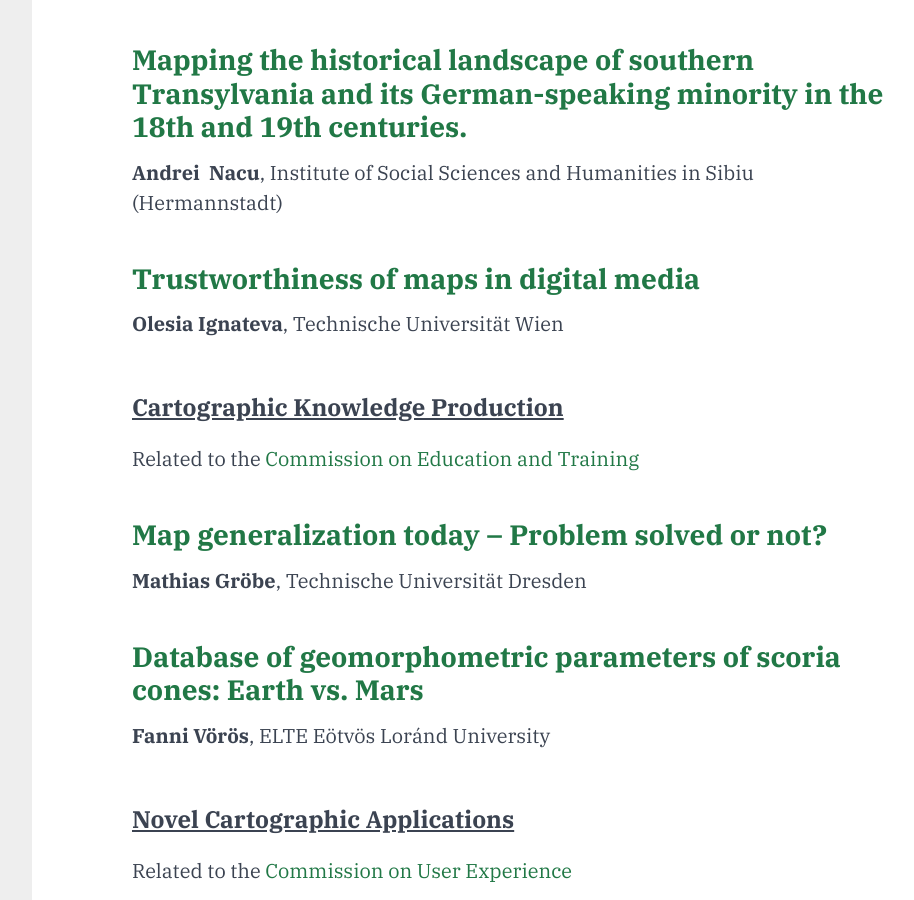
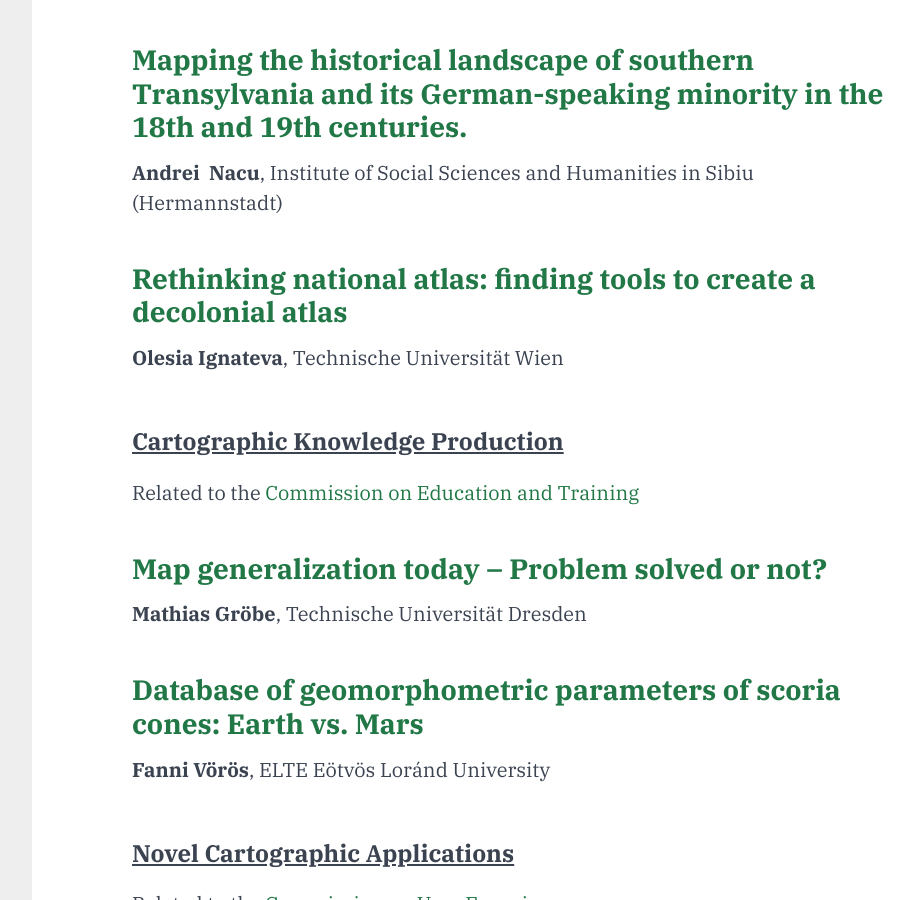
Before and after one commit to sebastian-meier/dgfk-kommission-forschung, a Jekyll site: the page built from en/events/eurocarto2022.md, in a window 1280 px wide and 900 px high, scrolled down 1169 px. Shown: the whole window, without its empty margins (288-1202 px from the left). Built offline with Jekyll 4.4.1, drawn with Linux system fonts in a browser that asks for light colours.

Commit message:
title update

```diff
--- a/en/events/eurocarto2022.md
+++ b/en/events/eurocarto2022.md
@@ -45,7 +45,7 @@ Related to the [Commission on Map Design](http://mapdesign.icaci.org/)
 ##### [Mapping the historical landscape of southern Transylvania and its German-speaking minority in the 18th and 19th centuries.](/docs/eurocarto22/eurocarto22_ngc_nacu.pdf)
 **Andrei 	Nacu**, Institute of Social Sciences and Humanities in Sibiu (Hermannstadt)
 
-##### [Trustworthiness of maps in digital media](/docs/eurocarto22/eurocarto22_ngc_ignateva.pdf)
+##### [Rethinking national atlas: finding tools to create a decolonial atlas](/docs/eurocarto22/eurocarto22_ngc_ignateva.pdf)
 **Olesia	Ignateva**, Technische Universität Wien
 
 
```
